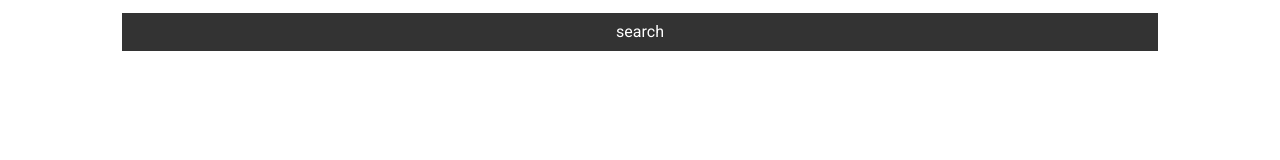
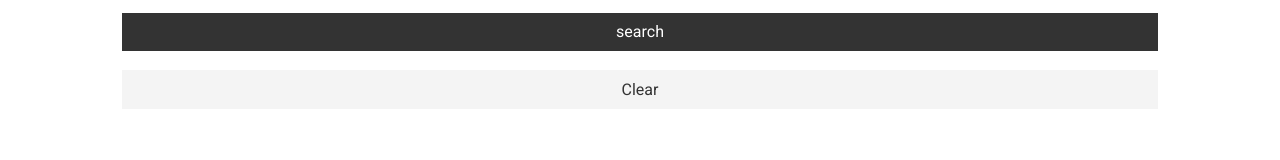
Before and after one commit to muhsinSutanto/github-browser, a React (Create React App) app: page / in a window 1280 px wide. Shown: the part 139-299 px from the top of the page. Built offline with nearby package versions, Linux system fonts and the light colour scheme.

Commit message:
add clear user state

```diff
--- a/src/App.js
+++ b/src/App.js
@@ -28,6 +28,12 @@ class App extends Component {
     this.setState({ users: res.data.items, loading: false });
   }
 
+  clearUser = () => {
+    this.setState({
+      users : [], loading: false
+    })
+  }
+
   render() {
     console.log("users", this.state.users);
 
@@ -35,7 +41,7 @@ class App extends Component {
       <div className="App">
         <Navbar />
         <div className="container">
-          <Search searchUser={this.searchUser}/>
+          <Search searchUser={this.searchUser} clearUser={this.clearUser}/>
           <Users users={this.state.users} loading={this.state.loading} />
         </div>
       </div>
--- a/src/component/user/Search.js
+++ b/src/component/user/Search.js
@@ -1,9 +1,15 @@
 import React, { Component } from "react";
+import PropTypes from 'prop-types';
 
 class Search extends Component {
   state = {
     text: "",
   };
+
+  static propTypes = {
+    searchUser : PropTypes.func.isRequired,
+    clearUser: PropTypes.func.isRequired
+  }
 
   onSubmit = (e) => {
     e.preventDefault();
@@ -39,6 +45,7 @@ class Search extends Component {
             className="btn btn-dark btn-block"
           />
         </form>
+        <button className='btn btn-light btn-block' onClick={this.props.clearUser}>Clear</button>
       </div>
     );
   }
```
